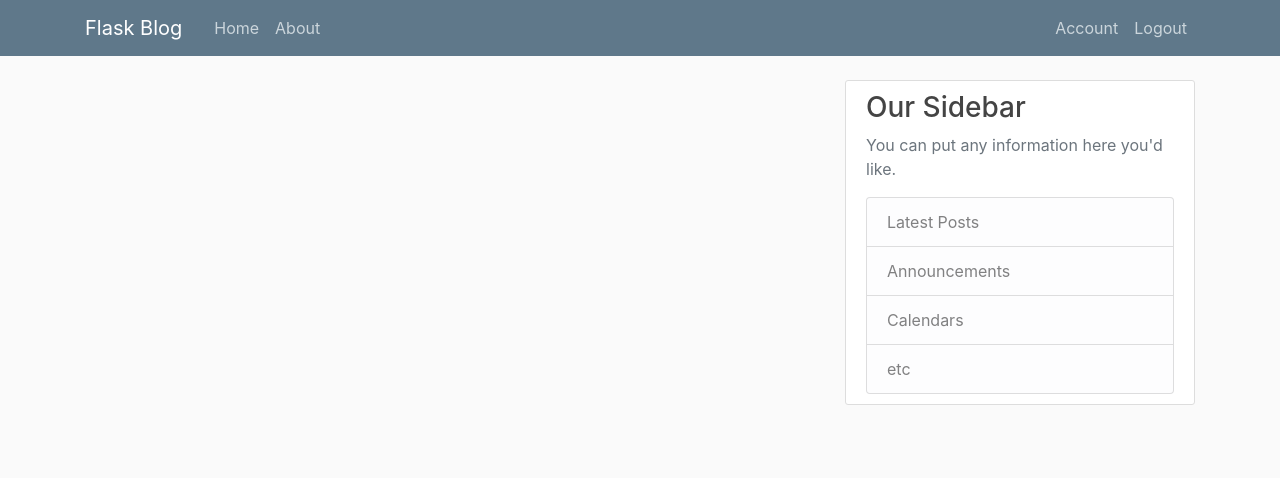
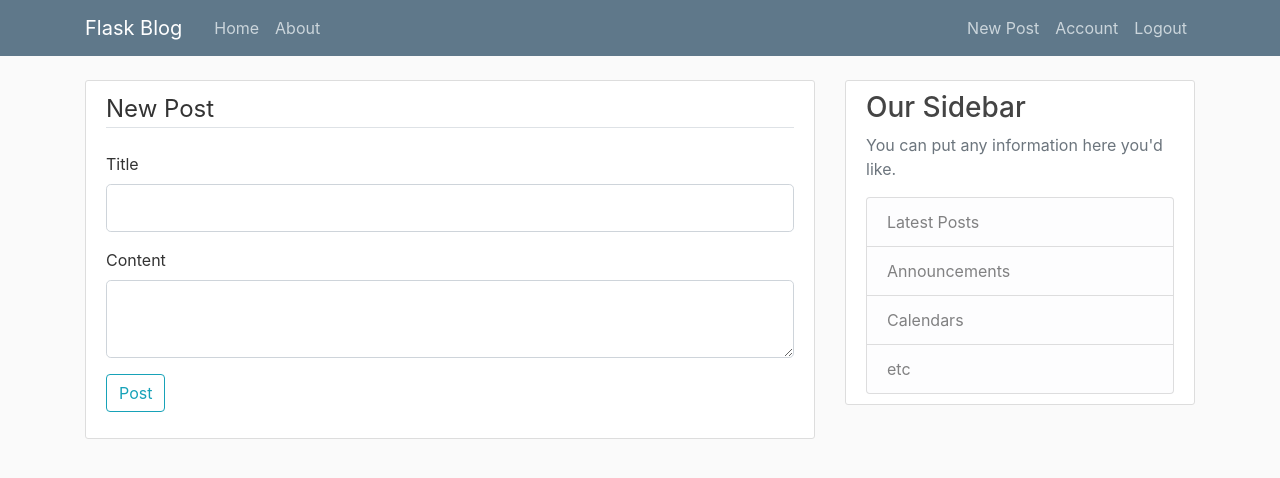
Before and after one commit to jadecom/flask_blog, a Flask app: page /post/new in a window 1280 px wide. Shown: the top 478 px of the page. Run offline with Flask 2, Linux system fonts and the light colour scheme; a user stored in the database is signed in; some libraries are stand-ins or nearby versions.

Commit message:
part 7 code enhancement

```diff
--- a/flaskblog/forms.py
+++ b/flaskblog/forms.py
@@ -1,7 +1,7 @@
 from flask_wtf import FlaskForm
 from flask_wtf.file import FileField, FileAllowed
 from flask_login import current_user
-from wtforms import StringField, PasswordField, SubmitField, BooleanField, TextField
+from wtforms import StringField, PasswordField, SubmitField, BooleanField, TextAreaField
 from wtforms.validators import DataRequired, Length, Email, EqualTo, ValidationError
 from flaskblog.models import User
 
@@ -56,5 +56,6 @@ class UpdateAccountForm(FlaskForm):
 
 
 class PostForm(FlaskForm):
-    titile = StringField('Title', Validators=[DataRequired])
-    content = TextField
+    title = StringField('Title', validators=[DataRequired()])
+    content = TextAreaField('Content', validators=[DataRequired()])
+    submit = SubmitField('Post')
--- a/flaskblog/routes.py
+++ b/flaskblog/routes.py
@@ -1,29 +1,17 @@
 from flask import render_template, url_for, flash, redirect, request
 from flaskblog import app, db, bcrypt
-from flaskblog.forms import RegistrationForm, LoginForm, UpdateAccountForm
+from flaskblog.forms import RegistrationForm, LoginForm, UpdateAccountForm, PostForm
 from flaskblog.models import User, Post
 from flask_login import login_user, current_user, logout_user, login_required
+from PIL import Image
 import random, uuid
 import os
-posts = [
-    {
-        'author': 'Corey Schafer',
-        'title': 'Blog Post 1',
-        'content': 'First post content',
-        'date_posted': 'April 20, 2018'
-    },
-    {
-        'author': 'Jane Doe',
-        'title': 'Blog Post 2',
-        'content': 'Second post content',
-        'date_posted': 'April 21, 2018'
-    }
-]
 
 
 @app.route("/")
 @app.route("/home")
 def home():
+    posts=Post.query.all()
     return render_template('home.html', posts=posts)
 
 
@@ -74,6 +62,10 @@ def save_picture(form_picture):
     _, f_ext = os.path.splitext(form_picture.filename)
     picture_fn = random_hex + f_ext
     picture_path = os.path.join(app.root_path, 'static/profile_pics', picture_fn)
+
+    output_size = (125, 125)
+    i = Image.open(form_picture)
+    i.thumbnail(output_size)
     form_picture.save(picture_path)
     return picture_fn
 
@@ -98,7 +90,14 @@ def account():
     return render_template('account.html', title='Account', image_file=image_file, form=form)
 
 
-@app.route("/post/new")
+@app.route("/post/new", methods=['GET', 'POST'])
 @login_required
 def new_post():
-    return render_template('create_post.html', title='New Post')
+    form = PostForm()
+    if form.validate_on_submit():
+        post = Post(title=form.title.data, content=form.content.data, author=current_user)
+        db.session.add(post)
+        db.session.commit()
+        flash('Your post has been created!', 'success')
+        return redirect(url_for('home'))
+    return render_template('create_post.html', title='New Post', form=form)
--- a/flaskblog/templates/create_post.html
+++ b/flaskblog/templates/create_post.html
@@ -1,4 +1,42 @@
 {% extends "layout.html" %}
 {% block content %}
+    <div class="content-section">
+        <form method="POST" action="">
+        {{ form.hidden_tag() }}
+        <fieldset class=form-group">
+            <legend class="border-bottom mb-4">New Post</legend>
+              <div class="form-group">
+                {{ form.title.label(class="form-control-label")}}
+                 {% if form.title.errors   %}
+                    {{form.title(class="form-control form-control-lg is-invalid") }}
+                     <div class="invalid-feedback">
+                        {% for error in form.title.errors %}
+                            <span>{{error}}</span>
+                         {% endfor %}
+                     </div>
+                {% else %}
+                    {{ form.title(class="form-control form-control-lg") }}
+                {% endif %}
 
+            </div>
+            <div class="form-group">
+                {{ form.content.label(class="form-control-label")}}
+                {% if form.content.errors   %}
+                    {{form.content(class="form-control form-control-lg is-invalid") }}
+                     <div class="invalid-feedback">
+                        {% for error in form.content.errors %}
+                            <span>{{error}}</span>
+                         {% endfor %}
+                     </div>
+                {% else %}
+                    {{ form.content(class="form-control form-control-lg") }}
+                {% endif %}
+
+            </div>
+        </fieldset>
+        <div class="form-group">
+                {{ form.submit(class="btn btn-outline-info")}}
+        </div>
+        </form>
+    </div>
 {% endblock content %}
--- a/flaskblog/templates/home.html
+++ b/flaskblog/templates/home.html
@@ -2,10 +2,11 @@
 {% block content %}
     {% for post in posts %}
         <article class="media content-section">
+            <img class="rounded-circle article-img" src="{{url_for('static', filename='profile_pics/' + post.author.image_file)}}">
           <div class="media-body">
             <div class="article-metadata">
-              <a class="mr-2" href="#">{{ post.author }}</a>
-              <small class="text-muted">{{ post.date_posted }}</small>
+              <a class="mr-2" href="#">{{ post.author.username }}</a>
+              <small class="text-muted">{{ post.date_posted.strftime('%Y-%m-%d') }}</small>
             </div>
             <h2><a class="article-title" href="#">{{ post.title }}</a></h2>
             <p class="article-content">{{ post.content }}</p>
--- a/flaskblog/templates/layout.html
+++ b/flaskblog/templates/layout.html
@@ -32,8 +32,10 @@
         <!-- Navbar Right Side -->
         <div class="navbar-nav">
             {% if current_user.is_authenticated %}
+                <a class="nav-item nav-link" href="{{url_for('new_post')}}">New Post</a>
                 <a class="nav-item nav-link" href="{{url_for('account')}}">Account</a>
                 <a class="nav-item nav-link" href="{{url_for('logout')}}">Logout</a>
+
             {% else %}
                 <a class="nav-item nav-link" href="{{url_for('login')}}">Login</a>
                 <a class="nav-item nav-link" href="{{url_for('register')}}">Register</a>
```
Also changed, not shown: flaskblog/site.db.
